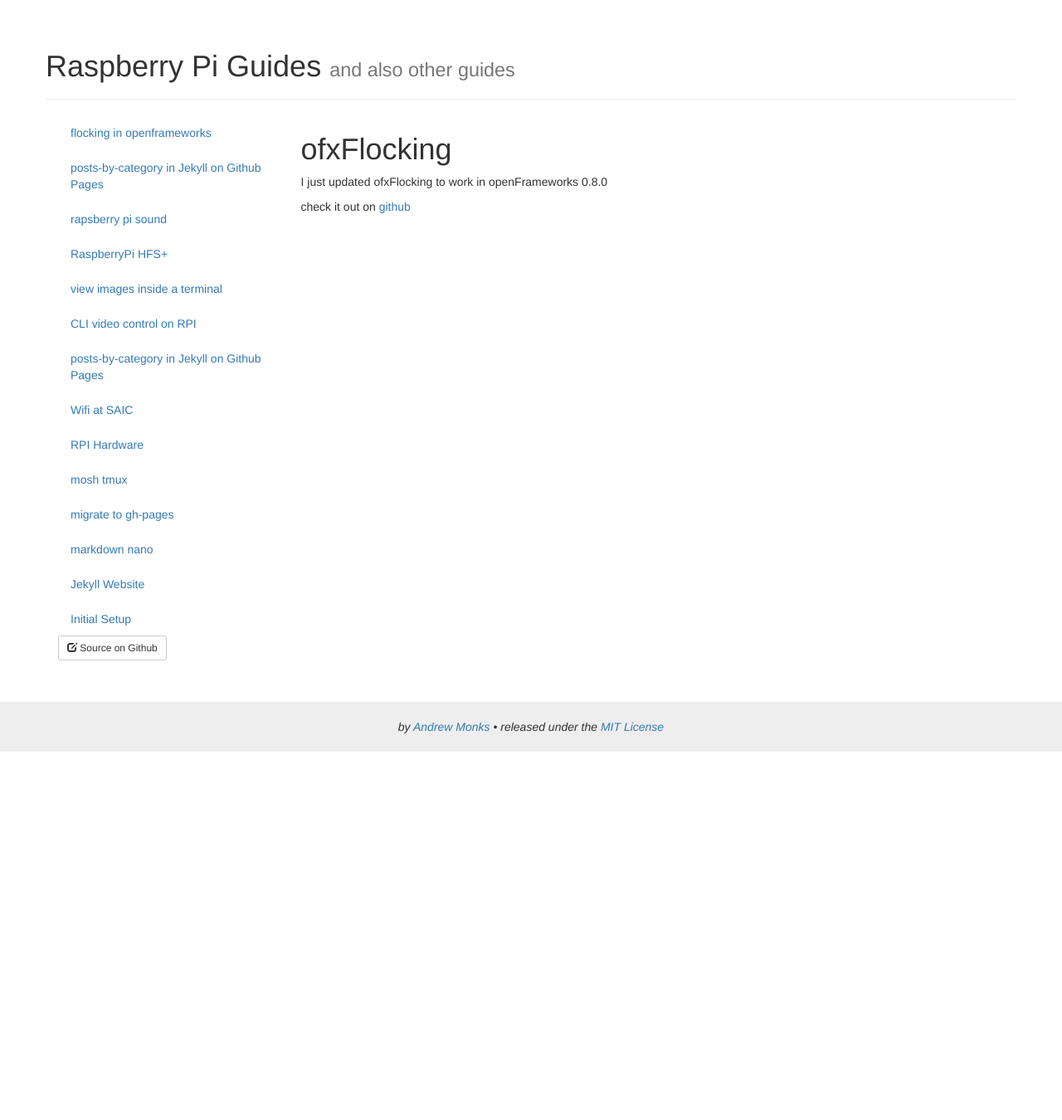
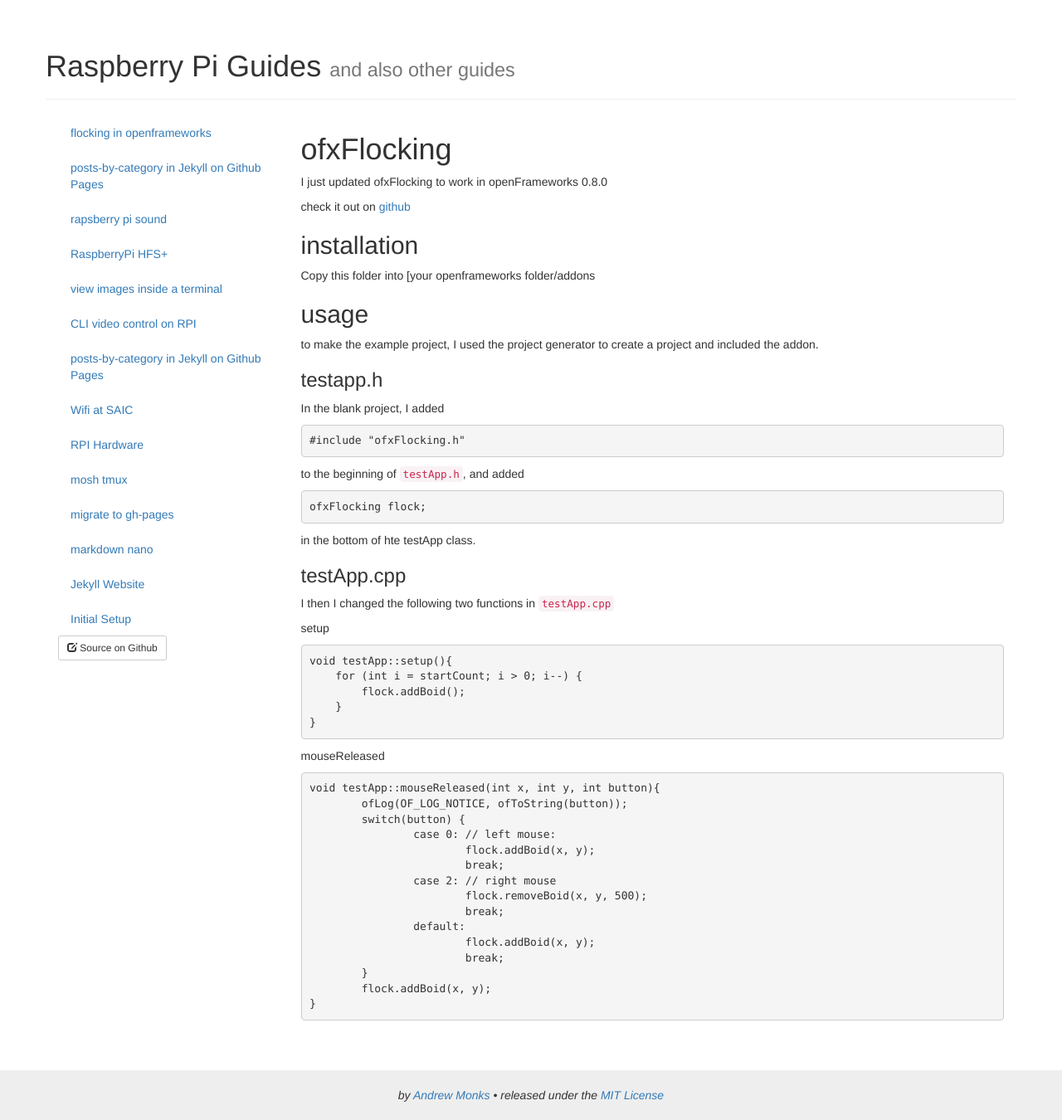
Before and after one commit to amonks/rpi-setup, a Jekyll site: the page built from _posts/2013-12-8-ofx-flocking.md, in a window 1280 px wide. Shown: the whole page at 83% size. Built offline with Jekyll 4.4.1, drawn with Linux system fonts in a browser that asks for light colours; nearby versions of some CDN libraries; before the commit the page ends 906 px from its top, so only the background shows below that.

Commit message:
openframeworks flocking

```diff
--- a/_posts/2013-12-8-ofx-flocking.md
+++ b/_posts/2013-12-8-ofx-flocking.md
@@ -14,3 +14,53 @@
 I just updated ofxFlocking to work in openFrameworks 0.8.0
 
 check it out on [github](https://github.com/amonks/ofxFlocking)
+
+## installation
+
+Copy this folder into [your openframeworks folder/addons
+
+## usage
+
+to make the example project, I used the project generator to create a project and included the addon.
+
+### testapp.h
+
+In the blank project, I added
+
+	#include "ofxFlocking.h"
+
+to the beginning of `testApp.h`, and added
+
+	ofxFlocking flock;
+
+in the bottom of hte testApp class.
+
+### testApp.cpp
+
+I then I changed the following two functions in `testApp.cpp`
+
+setup
+
+	void testApp::setup(){
+	    for (int i = startCount; i > 0; i--) {
+	        flock.addBoid();
+	    }
+	}
+
+mouseReleased
+
+	void testApp::mouseReleased(int x, int y, int button){
+		ofLog(OF_LOG_NOTICE, ofToString(button));
+		switch(button) {
+			case 0: // left mouse:
+				flock.addBoid(x, y);
+				break;
+			case 2: // right mouse
+				flock.removeBoid(x, y, 500);
+				break;
+			default:
+				flock.addBoid(x, y);
+				break;
+		}
+		flock.addBoid(x, y);
+	}
```
